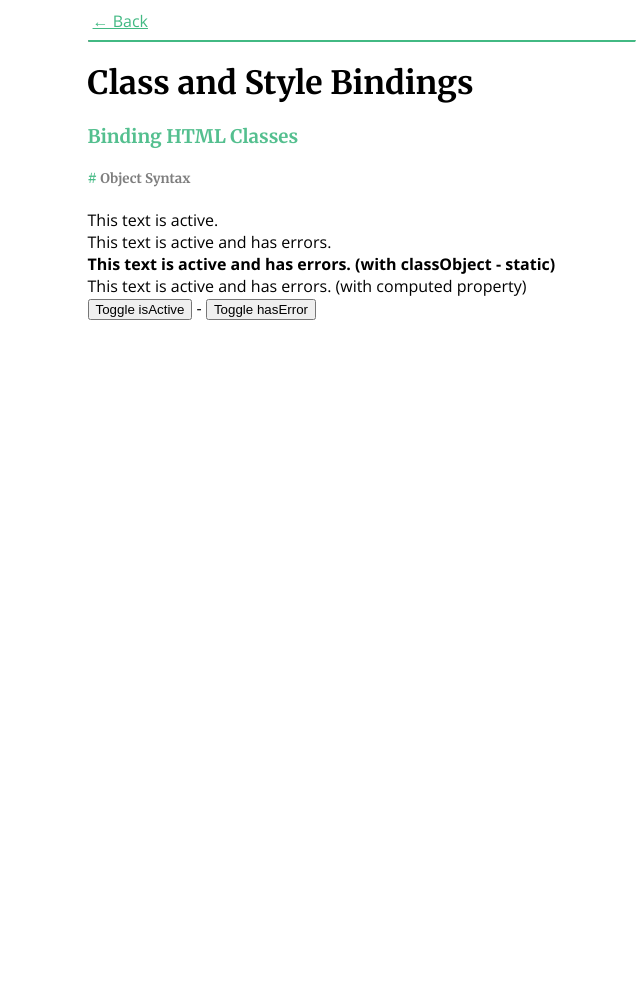
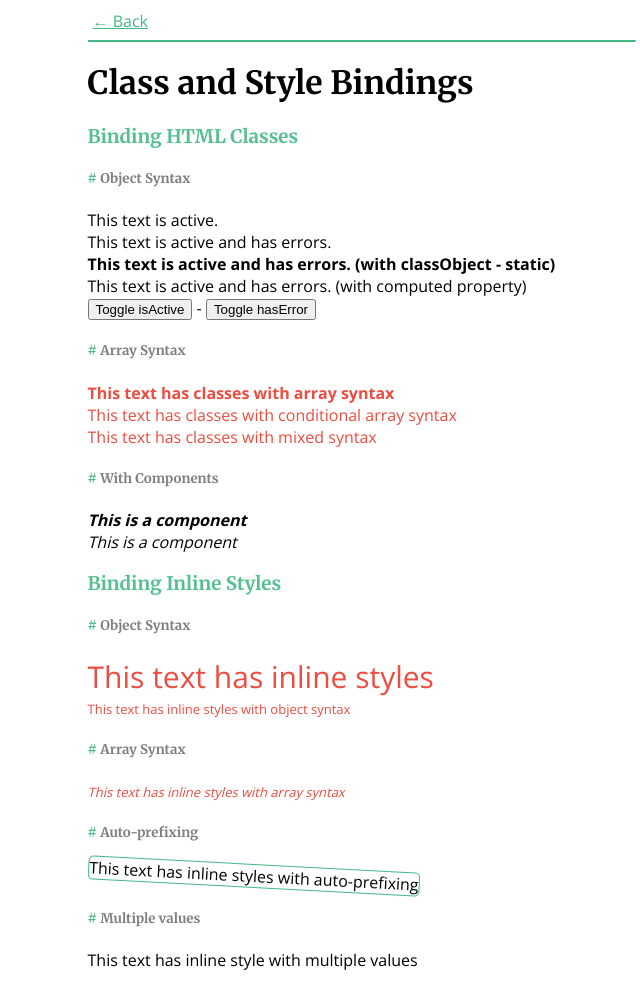
Before and after one commit to andreavaghi/learning-vue, a website: page class-style-bindings.html in a window 1280 px wide. Shown: the whole page, without its empty margins (278-918 px from the left). Before the commit the page ends 800 px from the top, so only its background shows below. Drawn offline with nearby package versions, Linux system fonts and the light colour scheme.

```diff
--- a/class-style-bindings.html
+++ b/class-style-bindings.html
@@ -13,18 +13,42 @@
   <hr />
   <h1>Class and Style Bindings</h1>
 
-  <h3>Binding HTML Classes</h3>
   <div id="app">
+    <h3>Binding HTML Classes</h3>
     <h5># <span>Object Syntax</span></h5>
     <span :class="{active: isActive}">This text is active.</span><br>
     <span class="static" :class="{active: isActive, 'has-error': hasError}">This text is active and has errors.</span><br>
     <span class="static" :class="classObject">This text is active and has errors. (with classObject - static)</span><br>
     <span class="static" :class="classObjectComputed">This text is active and has errors. (with computed property)</span><br>
     <button v-on:click="isActive = !isActive">Toggle isActive</button> - <button v-on:click="hasError = !hasError">Toggle hasError</button>
+
+    <h5># <span>Array Syntax</span></h5>
+    <span :class="[activeClass, errorClass]">This text has classes with array syntax</span><br>
+    <span :class="[isActive ? activeClass : '', errorClass]">This text has classes with conditional array syntax</span><br>
+    <span :class="[{ active: isActive }, errorClass]">This text has classes with mixed syntax</span>
+
+    <h5># <span>With Components</span></h5>
+    <my-component class="active"></my-component><br>
+    <my-component :class="{ active: isActive }"></my-component>
+
+    <h3>Binding Inline Styles</h3>
+    <h5># <span>Object Syntax</span></h5>
+    <span :style="{ color: activeColor, fontSize: fontSize + 'px' }">This text has inline styles</span><br>
+    <span :style="styleObject">This text has inline styles with object syntax</span>
+    <h5># <span>Array Syntax</span></h5>
+    <span :style="[styleObject, styleObjectOverride]">This text has inline styles with array syntax</span>
+    <h5># <span>Auto-prefixing</span></h5>
+    <span :style="{ borderRadius: '5px', border: '1px solid #42b983', display: 'inline-block', transform: 'rotate(3deg)', fontSmoothing: 'antialiased' }">This text has inline styles with auto-prefixing</span>
+    <h5># <span>Multiple values</span></h5>
+    <span :style="{ display: ['-webkit-box', '-ms-flebox', 'flex'] }">This text has inline style with multiple values</span>
   </div>
 
   <script src="https://unpkg.com/vue"></script>
   <script>
+    Vue.component('my-component', {
+      template: '<span class="italic">This is a component</span>'
+    });
+
     var app = new Vue({
       el: '#app',
       data: {
@@ -33,6 +57,17 @@
         classObject: {
           active: true,
           'has-error': false
+        },
+        activeClass: 'active',
+        errorClass: 'has-error',
+        activeColor: '#ED4C40',
+        fontSize: 30,
+        styleObject: {
+          color: '#ED4C40',
+          fontSize: '13px'
+        },
+        styleObjectOverride: {
+          fontStyle: 'italic'
         }
       },
       computed: {
--- a/style.css
+++ b/style.css
@@ -58,3 +58,7 @@
 .has-error {
   color: #ED4C40;
 }
+
+.italic {
+  font-style: italic;
+}
```
Also changed, not shown: conditional-rendering.html (added, +44 -0 lines), index.html (+5 -1 lines).
